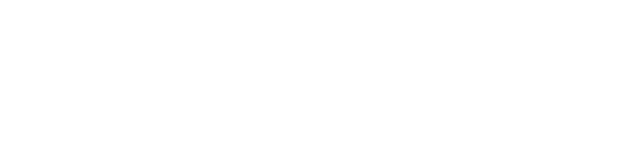
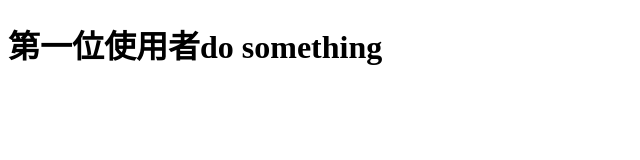
Before and after one commit to m89119/TestUdemy, a plain HTML site: page index.html in a window 1280 px wide. Shown: the whole page, without its empty margins (0-640 px from the left). Drawn offline with Linux system fonts and the light colour scheme.

Commit message:
Frist Creater do something...

```diff
--- a/index.html
+++ b/index.html
@@ -5,5 +5,7 @@
     <meta name="viewport" content="width=device-width, initial-scale=1.0" />
     <title>Document</title>
   </head>
-  <body></body>
+  <body>
+    <h1>第一位使用者do something</h1>
+  </body>
 </html>
```
